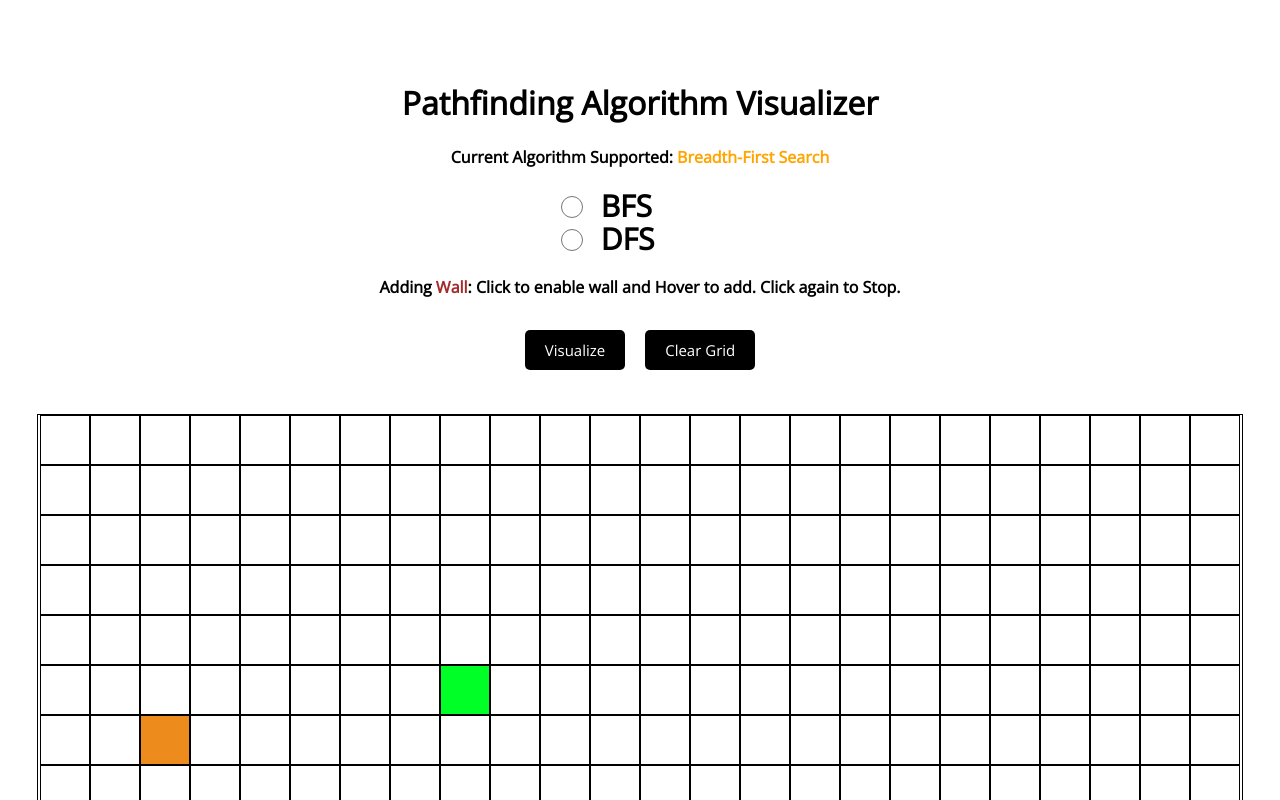
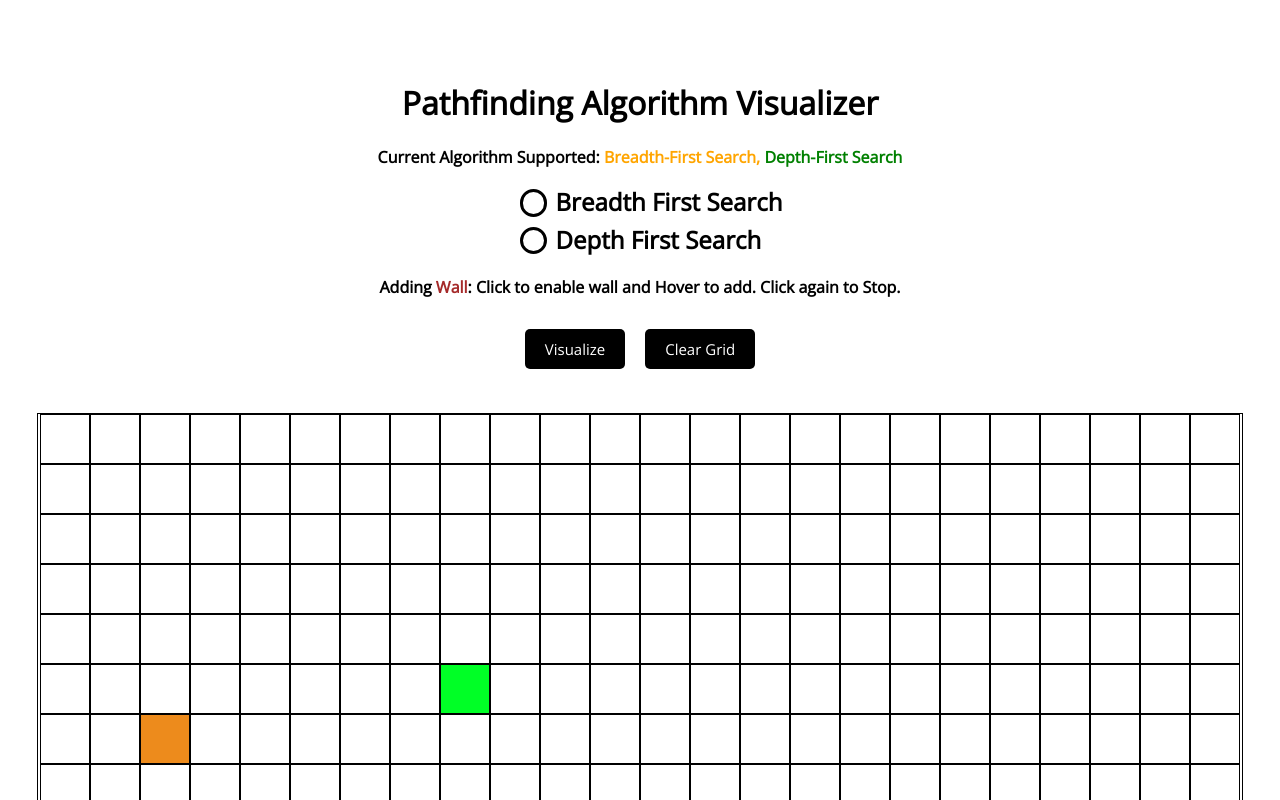
Before and after one commit to KentV12/algorithm_visualizer_react, a React (Create React App) app: page / in a window 1280 px wide. Shown: the top 800 px of the page. Built offline with nearby package versions, Linux system fonts and the light colour scheme.

Commit message:
visual changes to radio buttons

```diff
--- a/src/App.js
+++ b/src/App.js
@@ -12,7 +12,7 @@ function App() {
   const rows = 11;
   const cols = 25;
   const start = [5, 3];
-  const end = [5, 21]; // was 21
+  const end = [5, 21];
 
   // reset grid
   const clearGrid = () => {
@@ -85,7 +85,8 @@ function App() {
       <h1>Pathfinding Algorithm Visualizer</h1>
       <h4>
         Current Algorithm Supported:{" "}
-        <span style={{ color: "orange" }}>Breadth-First Search</span>
+        <span style={{ color: "orange" }}>Breadth-First Search, </span>
+        <span style={{ color: "green" }}>Depth-First Search</span>
       </h4>
 
       <label className="form-control">
@@ -95,7 +96,7 @@ function App() {
           value={"BFS"}
           onChange={(e) => selectAlgorithm(e.target.value)}
         />
-        BFS
+        Breadth First Search
       </label>
 
       <label className="form-control">
@@ -105,7 +106,7 @@ function App() {
           value={"DFS"}
           onChange={(e) => selectAlgorithm(e.target.value)}
         />
-        DFS
+        Depth First Search
       </label>
 
       <h4>
--- a/src/index.css
+++ b/src/index.css
@@ -5,18 +5,46 @@ body {
 }
 
 .form-control {
-  /* display: block; */
-  /* font-size: 30px; */
-  /* position: relative; */
-  font-size: 30px;
+  font-size: 1.5rem;
   font-weight: bold;
   line-height: 1.1;
   display: grid;
   grid-template-columns: 1em auto;
   gap: 0.5em;
-  /* justify-content: center; */
-  padding-left: 43%;
+  padding-left: 40%;
   text-align: left;
+  margin-top: 10px;
+  width: fit-content;
+}
+
+input[type="radio"] {
+  -webkit-appearance: none;
+  appearance: none;
+  background-color: #fff;
+  margin: 0;
+  font: inherit;
+  color: black;
+  width: 1.15em;
+  height: 1.15em;
+  border: 0.15em solid black;
+  border-radius: 50%;
+
+  display: grid;
+  place-content: center;
+}
+
+input[type="radio"]::before {
+  content: "";
+  width: 0.65em;
+  height: 0.65em;
+  border-radius: 50%;
+  transform: scale(0);
+  transition: 150ms transform ease-in-out;
+  box-shadow: inset 1em 1em rgb(10, 107, 225);
+}
+
+input[type="radio"]:checked::before {
+  transform: scale(1);
 }
 
 .container {
@@ -29,7 +57,6 @@ body {
 
 .gridContainer {
   /* font-size 0 or there will be space between rows */
-  /* outline should be 2px to match because grid 1px will match with the next grid 1px */
   /* outline is now 1px because of border */
   outline: 1px solid black;
   margin: 35px auto;
@@ -39,7 +66,6 @@ body {
 .cell {
   /* outline better than border here or we will need to adjust width minus border px */
   /* border is needed since background color will overlap with outline, thus no outline */
-  /* outline: 1px solid black; */
   border: 1px solid black;
   width: 48px;
   height: 48px;
```
